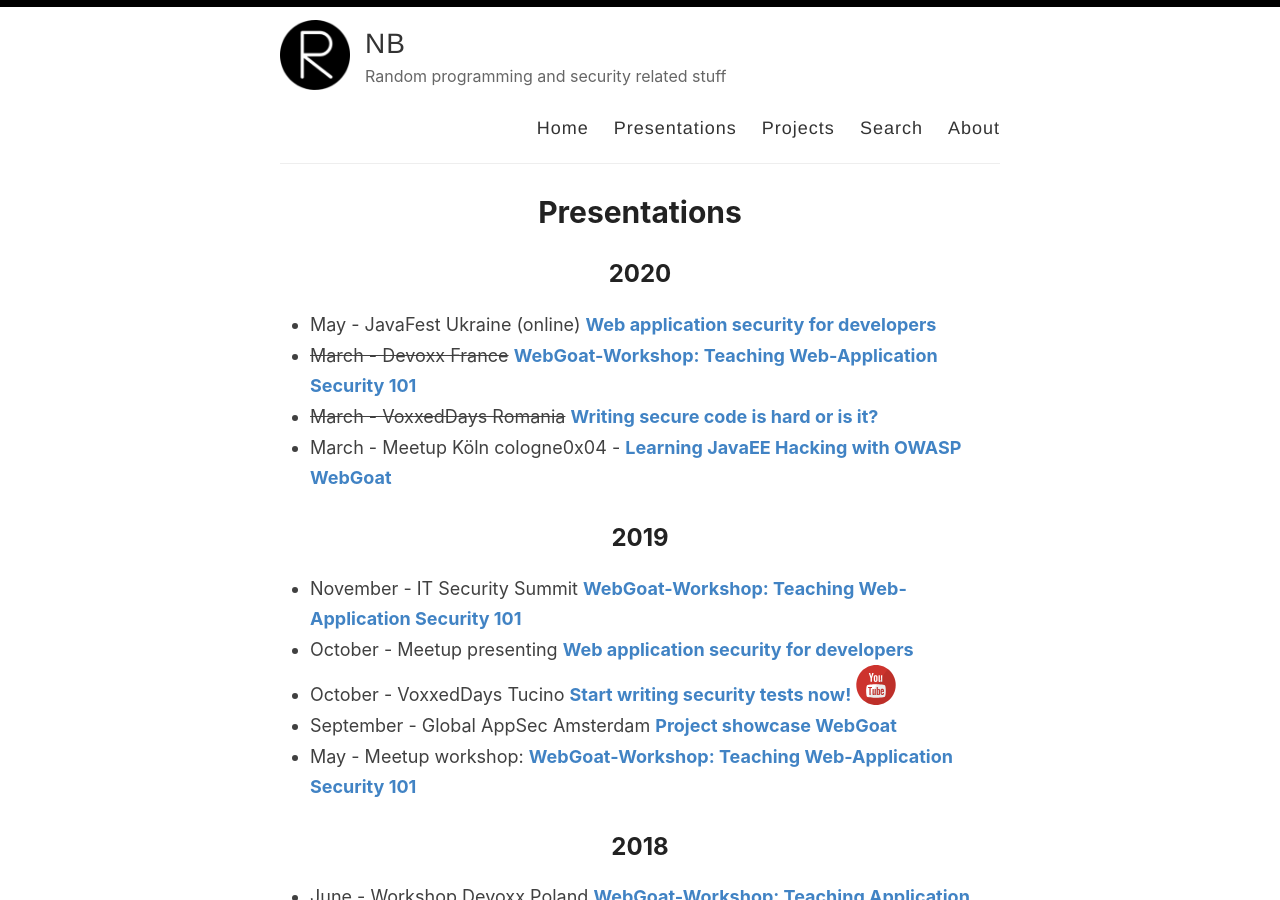
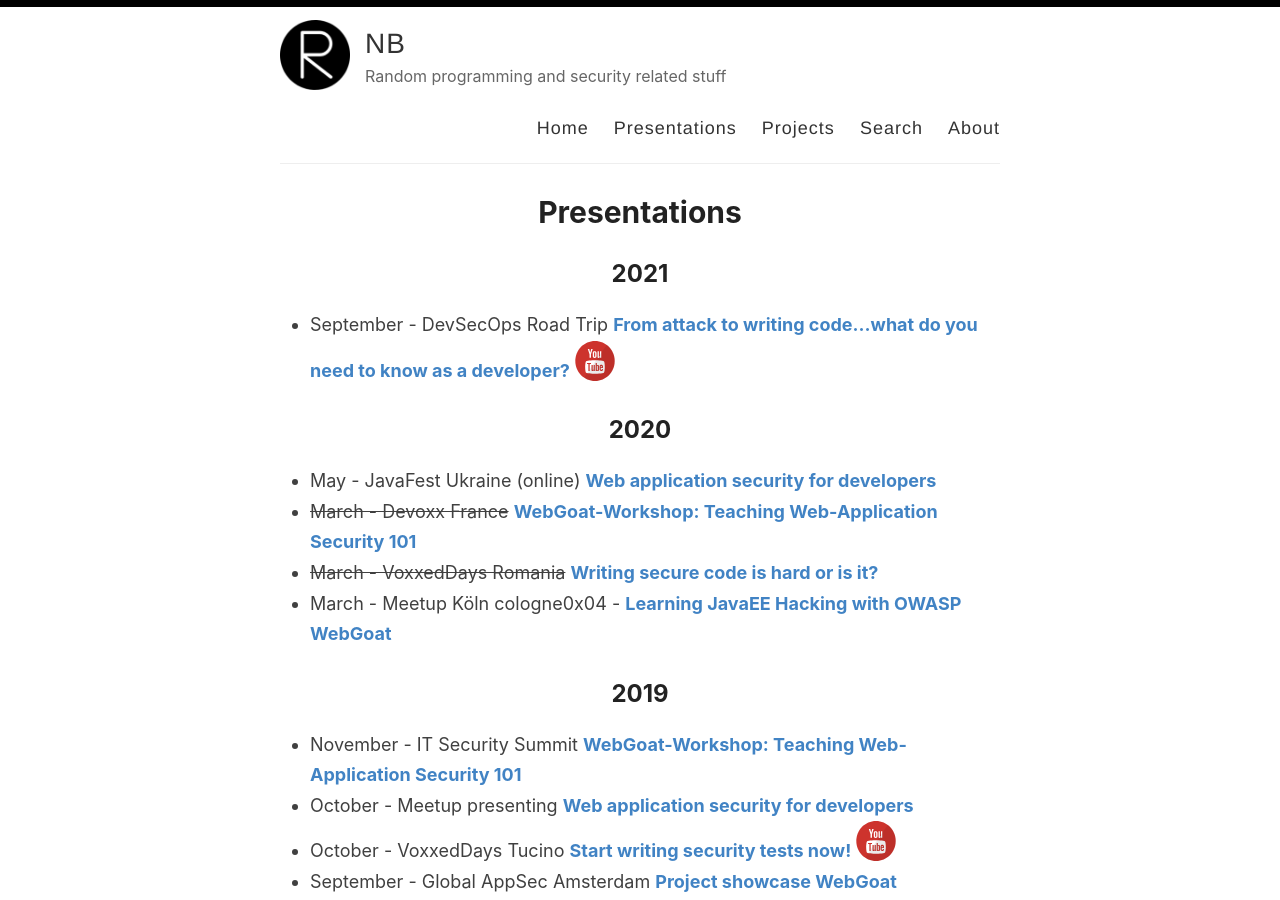
Before and after one commit to nbaars/nbaars.github.io, a Jekyll site: the page built from _pages/presentations.md, in a window 1280 px wide and 900 px high. Built offline with Jekyll 4.4.1, drawn with Linux system fonts in a browser that asks for light colours.

Commit message:
Add latest presentation

```diff
--- a/_pages/presentations.md
+++ b/_pages/presentations.md
@@ -3,8 +3,11 @@ layout: page
 title: Presentations
 permalink: /presentations/
 ---
+## 2021
+
+- September - DevSecOps Road Trip [**From attack to writing code...what do you need to know as a developer?**](https://www.youtube.com/watch?v=WBfF4gD3984) <a class="svg-icon youtube" href="https://www.youtube.com/watch?v=WBfF4gD3984"></a>
+
 ## 2020
-
 
 - May - JavaFest Ukraine (online) [**Web application security for developers**](https://javafest.com.ua/)
 - ~~March - Devoxx France~~ [**WebGoat-Workshop: Teaching Web-Application Security 101**](https://cfp.devoxx.fr/2020/talk/PCV-1074/Application_security_101_with_WebGoat)
```
